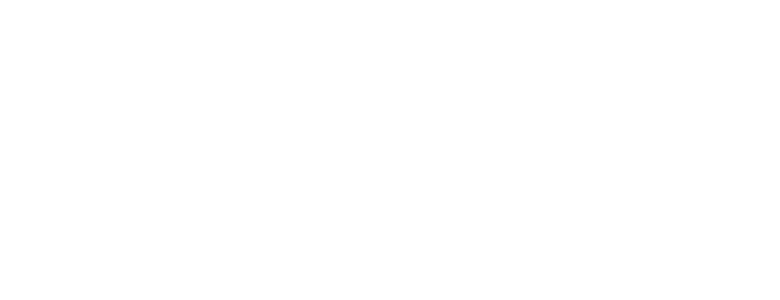
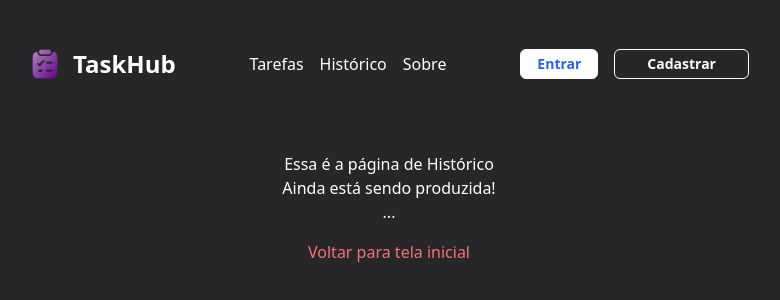
Before and after one commit to brunohro/TaskHub, a React (Vite) app: page /Historico in a window 1280 px wide. Before the commit this address had no page. Shown: the top 300 px of the page, without its empty margins (251-1031 px from the left). Built offline with nearby package versions, Linux system fonts and the light colour scheme.

Commit message:
Add functional navigation to the history page

```diff
--- a/src/App.tsx
+++ b/src/App.tsx
@@ -8,6 +8,7 @@
 import Login from "./pages/Login";
 import Header from "./components/Header";
 import Tarefas from "./pages/Tarefas";
+import Historico from "./pages/Historico";
 
 export type Status = "Pendente" | "Em andamento" | "Concluída";
 export type Priority = "Baixa" | "Média" | "Alta";
@@ -143,6 +144,7 @@
         <Route path="/Cadastro" element={<Cadastro />} />
         <Route path="/Login" element={<Login />} />
         <Route path="/Tarefas" element={<Tarefas />} />
+        <Route path="/Historico" element={<Historico />} />
       </Routes>
     </BrowserRouter>
   );
--- a/src/components/MenuNav.tsx
+++ b/src/components/MenuNav.tsx
@@ -10,7 +10,7 @@
           <a href="/Tarefas">Tarefas</a>
         </div>
         <div className="text-white text-start font-light items-center text-md py-7">
-          <a href="#">Histórico</a>
+          <a href="/Historico">Histórico</a>
         </div>
         <div className="text-white text-start font-light items-center text-md py-7">
           <a href="/Sobre">Sobre</a>
@@ -55,7 +55,7 @@
               Tarefas
             </a>
             <a
-              href="#"
+              href="/Historico"
               className="block text-md text-white text-md font-light hover:text-blue-400 transition "
             >
               Histórico
--- /dev/null
+++ b/src/pages/Historico.tsx
@@ -0,0 +1,26 @@
+import { useNavigate } from "react-router-dom";
+import Header from "../components/Header";
+
+function Historico() {
+  const navigate = useNavigate();
+  return (
+    <div className="bg-zinc-800 min-h-screen text-white px-6 pt-4">
+      <Header />
+      <div className="text-center max-w-md mx-auto rounded-lg py-10">
+        <h2>Essa é a página de Histórico</h2>
+        <p>Ainda está sendo produzida!</p>
+        <p>...</p>
+        <div>
+          <button
+            onClick={() => navigate("/")}
+            className="py-4 text-left text-red-400 hover:text-red-600 transition"
+          >
+            Voltar para tela inicial
+          </button>
+        </div>
+      </div>
+    </div>
+  );
+}
+
+export default Historico;
```
